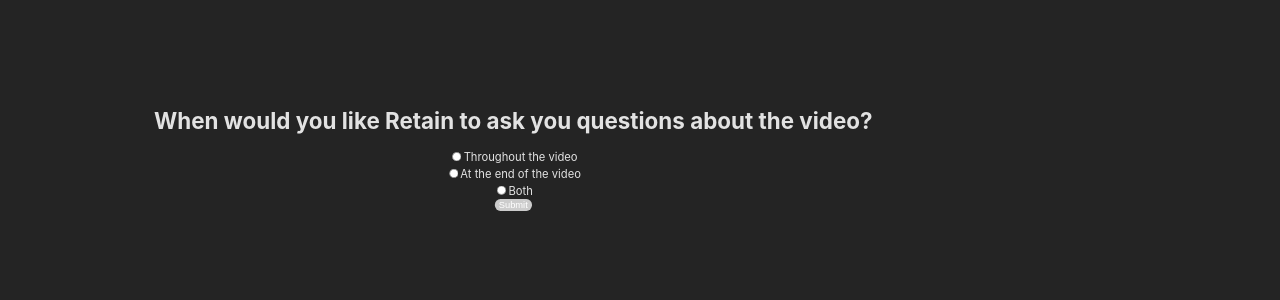
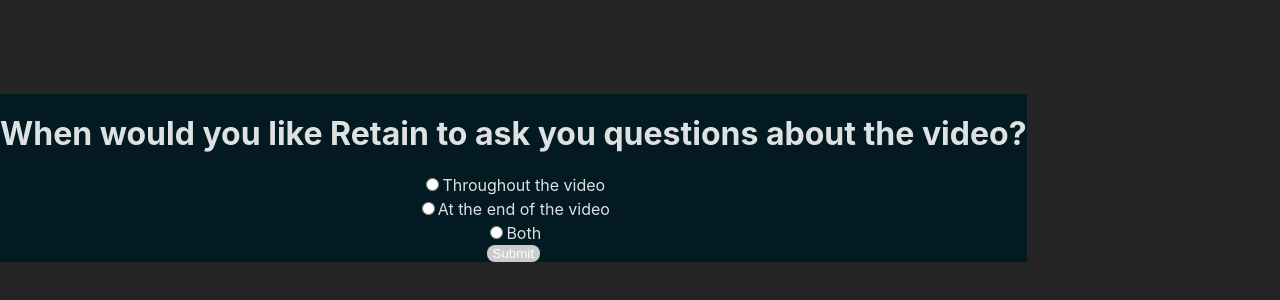
Before and after one commit to pgoel-02/active-recall-extension, a React (Vite) app in the folder react-app/: page / in a window 1280 px wide. Shown: the part 222-522 px from the top of the page. Built offline with nearby package versions, Linux system fonts and the light colour scheme.

Commit message:
Modified relative size of initial-prompt elements

```diff
--- a/react-app/src/components/IntroQuestion.css
+++ b/react-app/src/components/IntroQuestion.css
@@ -18,13 +18,11 @@
 }
 
 .initial-prompt {
+  background-color: rgb(3, 26, 34);
   width: 100%;
   height: 100%;
   display: flex;
   flex-direction: column;
   justify-content: center;
   align-items: center;
-  transform: scale(0.7);
-  transform-origin: top center;
-  overflow: hidden;
 }
```
